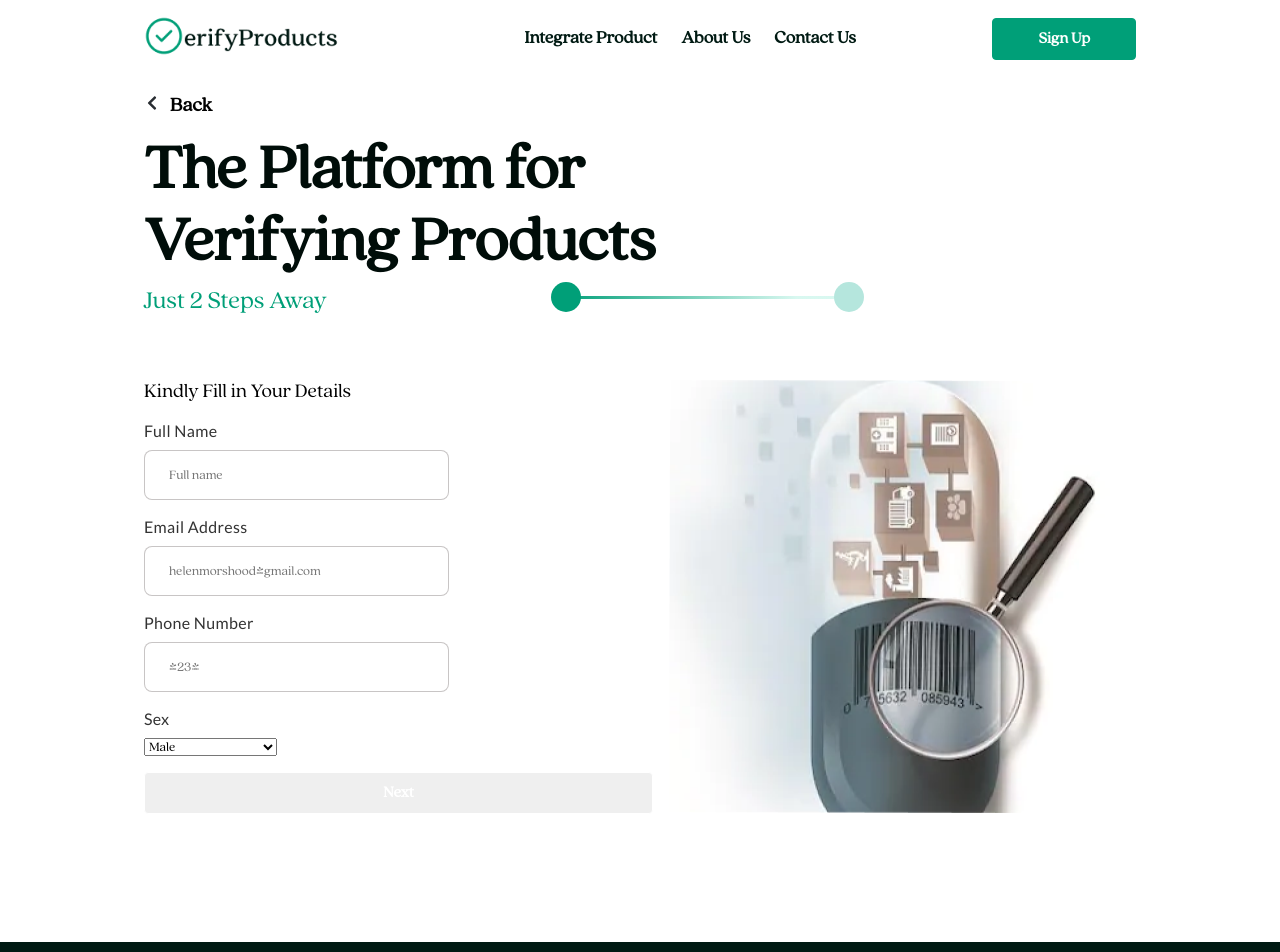
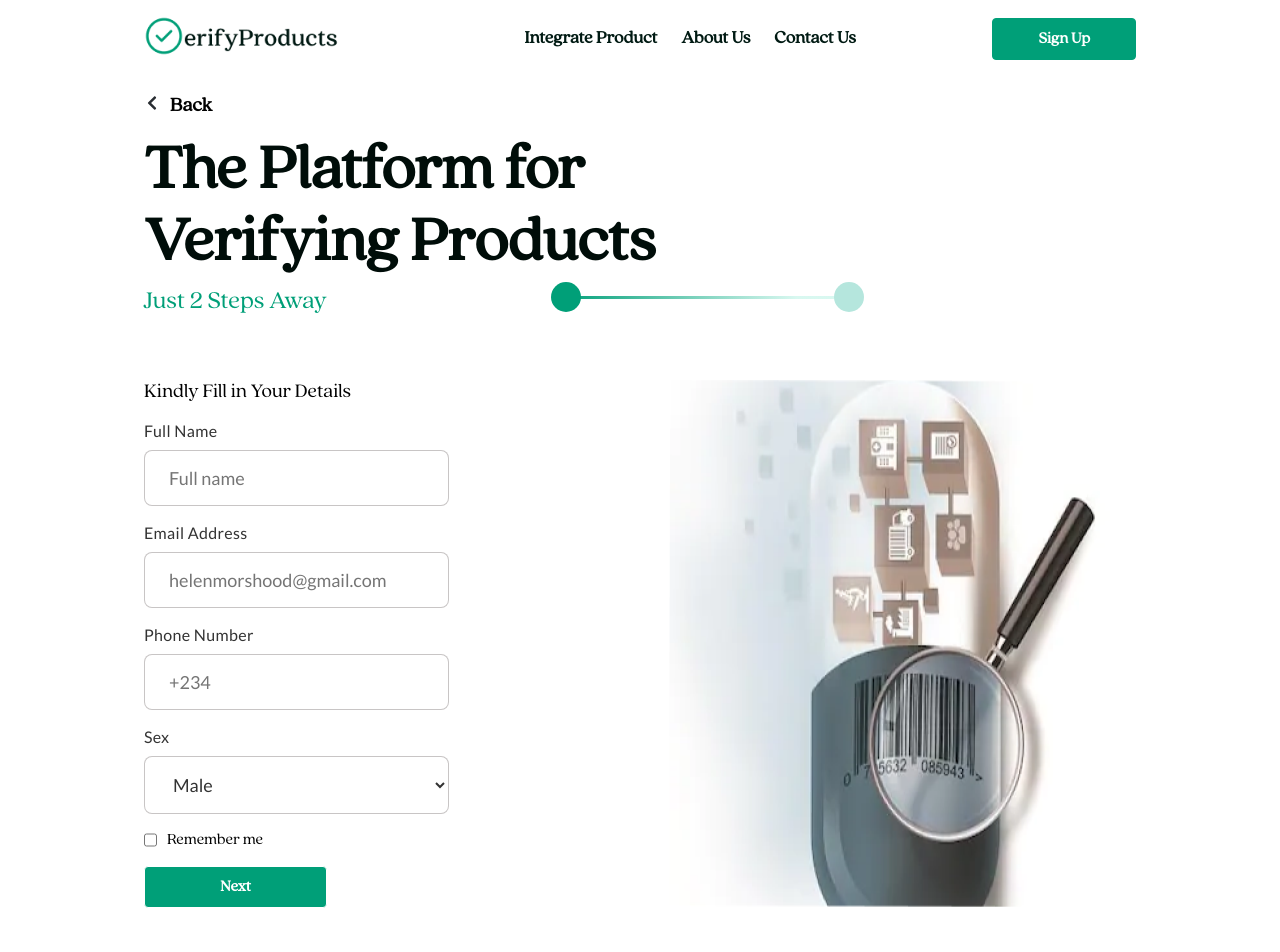
Before and after one commit to Verify-App-TUTN/VerifyProduct, a React (Create React App) app in the folder steps/: page / in a window 1280 px wide. Shown: the top 952 px of the page. Built offline with nearby package versions, Linux system fonts and the light colour scheme.

Commit message:
done with form

```diff
--- a/steps/src/components/Detail.jsx
+++ b/steps/src/components/Detail.jsx
@@ -29,6 +29,10 @@ const Detail = () => {
                         <option value="female">Female</option>
                         <option value="Pnts">Preferred not to say</option>
                     </select>
+                </div>
+                <div className="form-control-check">
+                    <input type="checkbox" name="check" id="check" />
+                    <label htmlFor="check">Remember me</label>
                 </div>
                 <button className='btn'>Next</button>
             </form>
@@ -65,13 +69,30 @@ const Div = styled.div`
                 letter-spacing: 0.02em;
                 font-family: 'Lato', sans-serif !important;
             }
-            input{
+            input,select{
                 width: 60%;
                 background: #FFFFFF;
                 border: 1px solid rgba(36, 24, 24, 0.25);
                 border-radius: 8px;
                 padding: 16px 0px 16px 24px;
+                color: #333333;
+                font-size: 18px;
+                font-weight: 400;
+                font-family: 'Lato', sans-serif !important;
+                outline: none;
+                &:focus{
+                    border: 1px solid #009F78;
+                }
             }
+        }
+        .form-control-check{
+            display: flex;
+            align-items: initial;
+            gap: 10px;
+        }
+        button{
+            width: 183px;
+            background: #009F78;
         }
      }
 
```
